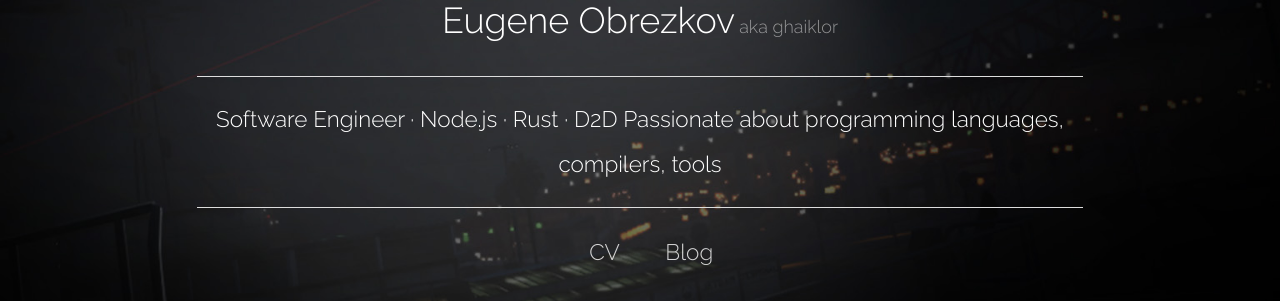
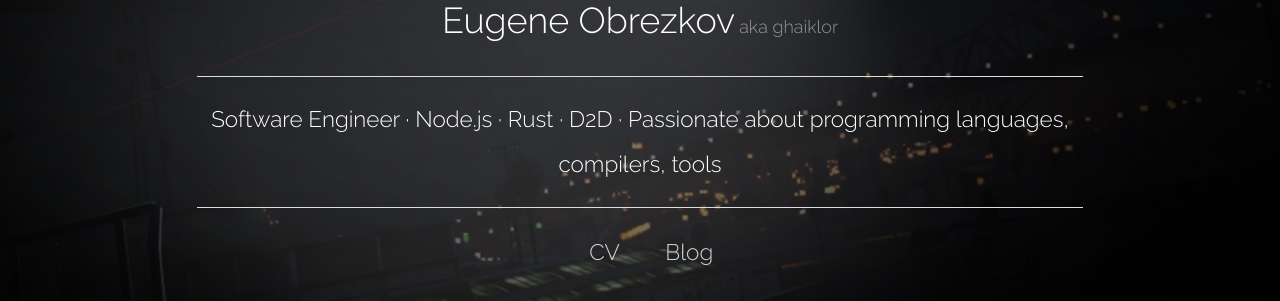
Before and after one commit to ghaiklor/ghaiklor.com, a Jekyll site: the page built from index.html, in a window 1280 px wide. Shown: the part 367-668 px from the top of the page. Built offline with Jekyll 4.4.1, drawn with Linux system fonts in a browser that asks for light colours; part of the change alters nothing that is shown.

```diff
--- a/_config.yml
+++ b/_config.yml
@@ -1,5 +1,5 @@
 # Base configuration
 title: Eugene Obrezkov aka ghaiklor
-description: Software Engineer · Node.js · Rust · D2D &#13;&#10; Passionate about programming languages, compilers, tools
-keywords: Eugene Obrezkov, Eugene, Obrezkov, ghaiklor, JavaScript, NodeJS, DevOps, Compilers, Interpreters, Operating Systems
+description: Software Engineer · Node.js · Rust · D2D · Passionate about programming languages, compilers, tools
+keywords: Eugene Obrezkov, Eugene, Obrezkov, ghaiklor, JavaScript, Node.js, Rust, D2D, DevOps, Compilers, Interpreters, Operating Systems
 url: http://ghaiklor.com
```
